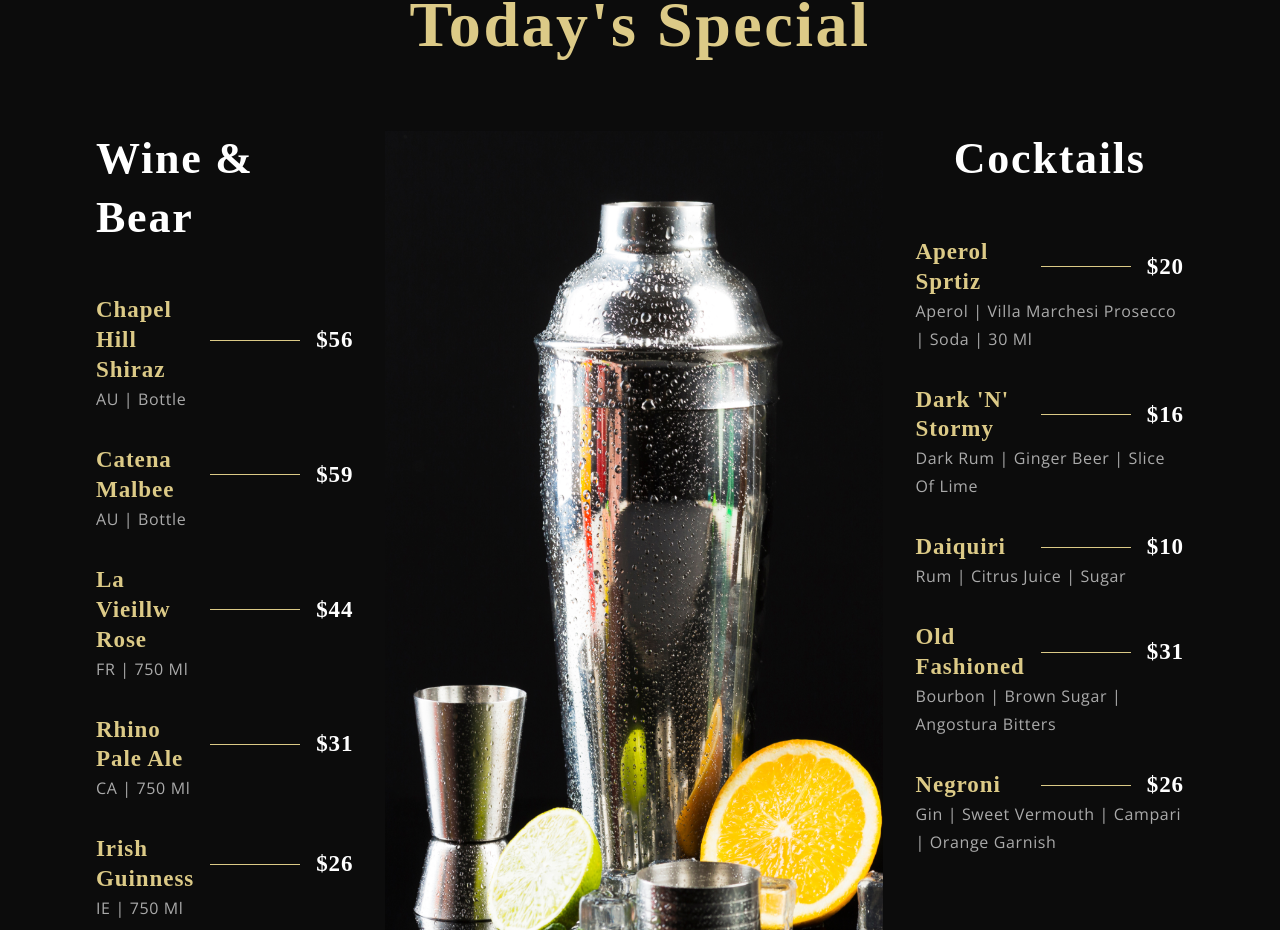
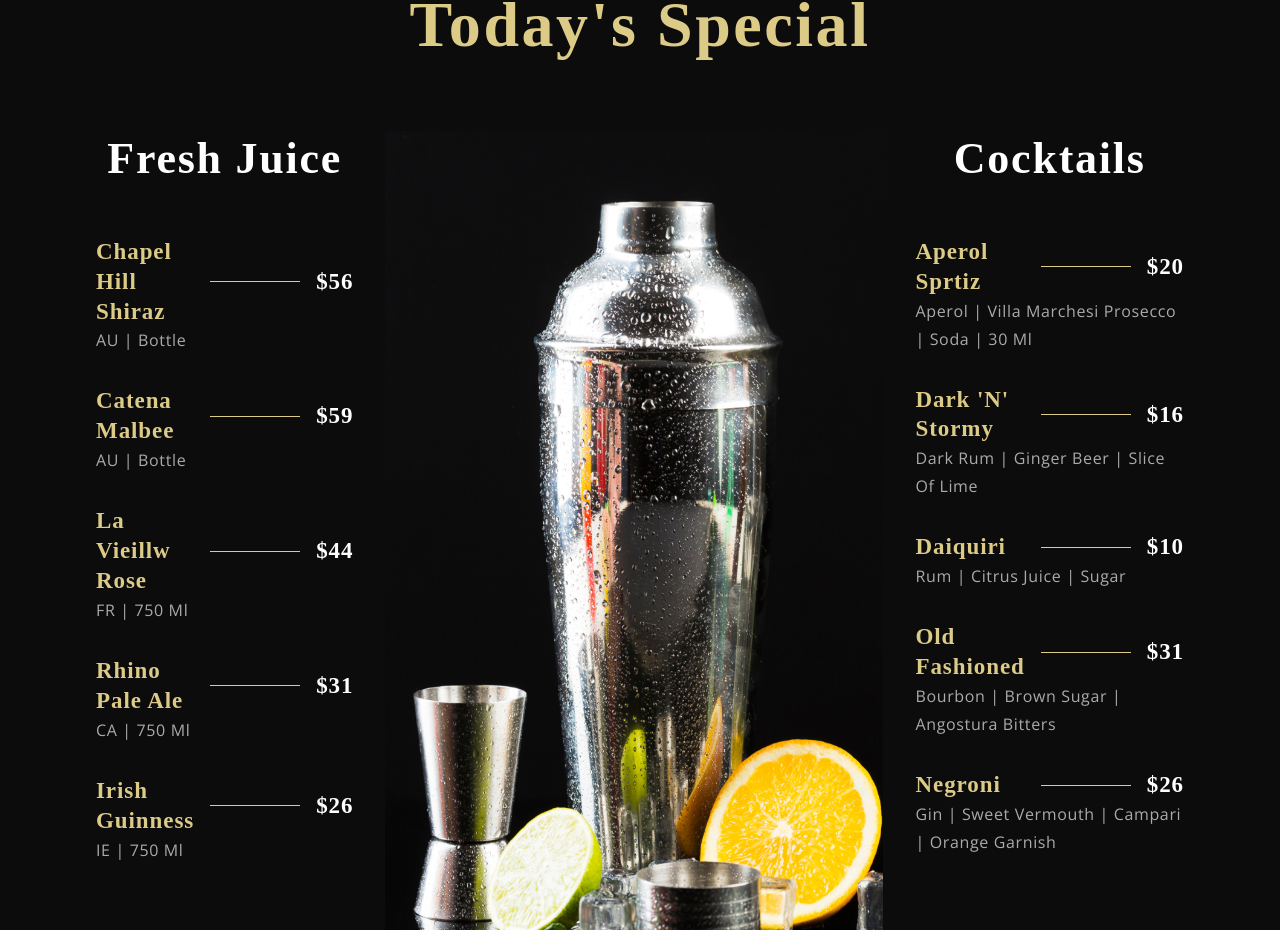
Before and after one commit to Abdo-ME/modern_restaurant, a React (Create React App) app: page / in a window 1280 px wide. Shown: the part 2139-3069 px from the top of the page. Built offline with nearby package versions, Linux system fonts and the light colour scheme; a web font is replaced by a local one.

Commit message:
deploy edit

```diff
--- a/package.json
+++ b/package.json
@@ -1,4 +1,5 @@
 {
+  "homepage": "https://abdo-me.github.io/modern_restaurant",
   "name": "modern_restaurant",
   "version": "0.1.0",
   "private": true,
@@ -14,6 +15,8 @@
   },
   "scripts": {
     "start": "react-scripts start",
+    "predeploy": "npm run build",
+    "deploy": "gh-pages -d build",
     "build": "react-scripts build",
     "test": "react-scripts test",
     "eject": "react-scripts eject"
--- a/src/container/Menu/SpecialMenu.jsx
+++ b/src/container/Menu/SpecialMenu.jsx
@@ -10,7 +10,7 @@ const SpecialMenu = () => (
     </div>
     <div className="app__specialMenu-menu">
       <div className="app__specialMenu-menu_wine flex__center">
-        <p className="app__spcialeMenu-menu_heading">Wine & Bear</p>
+        <p className="app__spcialeMenu-menu_heading">Fresh Juice</p>
         <div className="app__spcialeMenu-menu_items">
           {data.wines.map((wine, index) => (
             <MenuItem key={wine.title + index} title={wine.title} price={wine.price} tags={wine.tags} />
```
Also changed, not shown: 1 other file (tests, documents, lock files or other folders).
